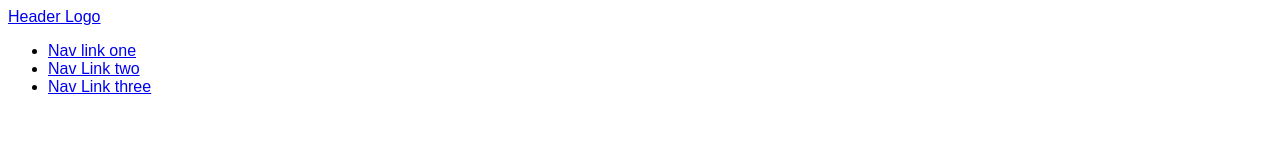
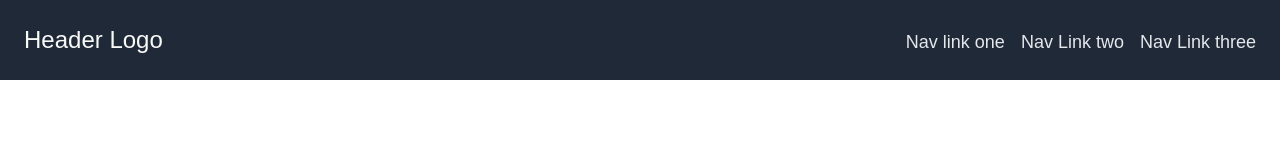
Before and after one commit to DGUXdesigns/odin-project-landing-page, a plain HTML site: page index.html in a window 1280 px wide. Drawn offline with Linux system fonts and the light colour scheme; a web font is replaced by a local one.

Commit message:
Add header navigation bar

```diff
--- a/index.html
+++ b/index.html
@@ -9,12 +9,14 @@
 
     <body>
         <header>
-            <a href="index.html">Header Logo</a>
-            <ul>
+            <a href="index.html" class="logo">Header Logo</a>
+            <ul class="Nav link">
                 <li><a href="#">Nav link one</a></li>
                 <li><a href="#">Nav Link two</a></li>
                 <li><a href="#">Nav Link three</a></li>
             </ul>
         </header>
+
+
     </body>
 </html>
--- a/styles.css
+++ b/styles.css
@@ -1,3 +1,37 @@
 body {
     font-family: "Montserrat", sans-serif;
+    margin: 0;
+    padding: 0;
 }
+
+header {
+    background-color: #1f2937;
+    box-sizing: border-box;
+    height: 80px;
+    font-size: 24px;
+    color: #f9faf8;
+    display: flex;
+    margin: 0;
+    padding: 16px 24px;
+    align-items: center;
+}
+
+.logo {
+    margin-right: auto;
+    font-size: 24px;
+    color: #f9faf8;
+}
+
+ul {
+    list-style: none;
+    display: flex;
+    margin: 0;
+    padding: 0;
+    gap: 16px;
+}
+
+a {
+    text-decoration: none;
+    color: #e5e7eb;
+    font-size: 18px;
+}
```
